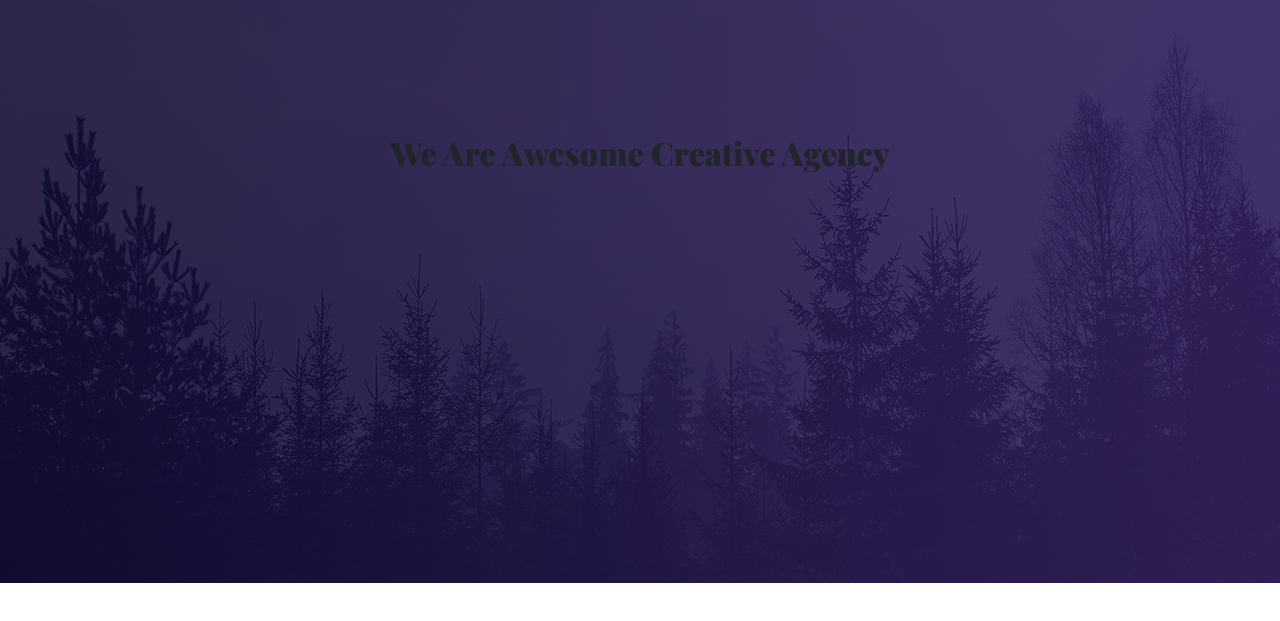
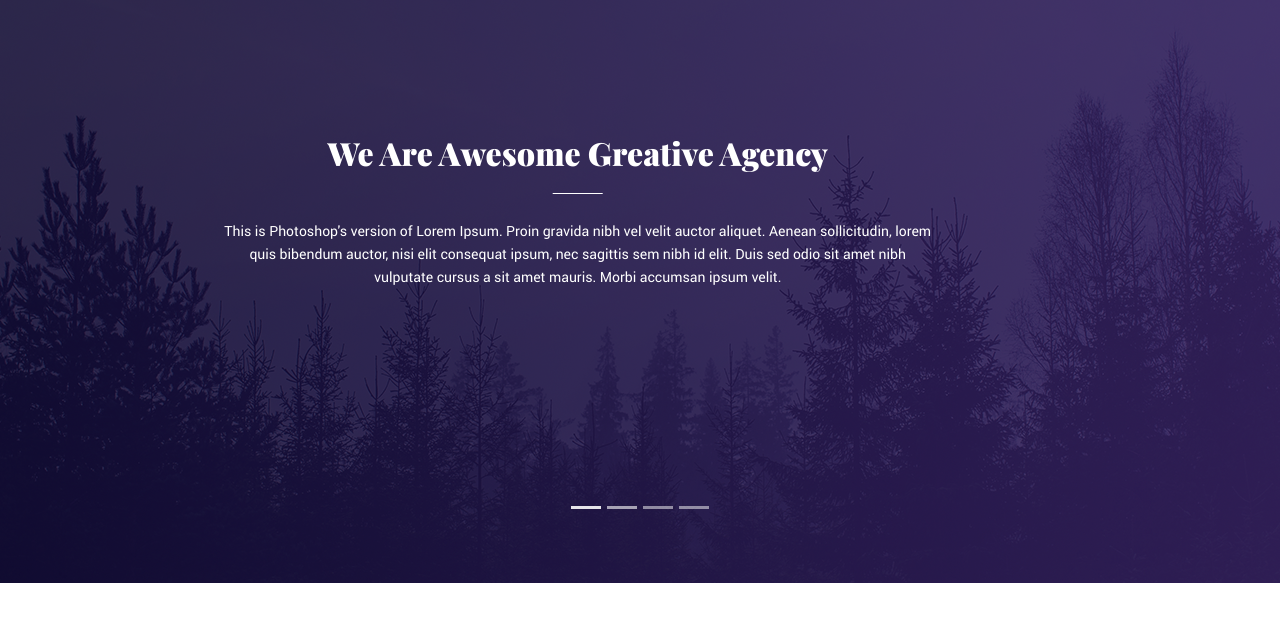
Before and after one commit to bullet445/project1, a website: page src/index.html in a window 1280 px wide. Shown: the part 87-708 px from the top of the page. Drawn offline with nearby package versions, Linux system fonts and the light colour scheme; files that its build step writes are made by us from their sources.

Commit message:
carousel

```diff
--- a/src/index.html
+++ b/src/index.html
@@ -9,6 +9,7 @@
 <body>
     @@include('./parts/header/header.html')
     <script src="./libs/jquery/jquery.js"></script>
+    <script src="libs/bootstrap/js/bootstrap.min.js"></script>
     <script src="./js/common.js"></script>
 </body>
 </html>
--- a/src/js/common.js
+++ b/src/js/common.js
@@ -1,3 +1,5 @@
 $(document).ready(function() {
 
+  $('.carousel').carousel()
+
   });
--- a/src/parts/header/header.html
+++ b/src/parts/header/header.html
@@ -25,8 +25,50 @@
     <div class="container center-header">
         <div class="row">
             <div class="col-12">
-                <div class="heading">
-                    <h1>We Are Awesome Creative Agency</h1>
+                <div id="carouselExampleIndicators" class="carousel slide" data-ride="carousel">
+                    <ol class="carousel-indicators">
+                      <li data-target="#carouselExampleIndicators" data-slide-to="0" class="active"></li>
+                      <li data-target="#carouselExampleIndicators" data-slide-to="1"></li>
+                      <li data-target="#carouselExampleIndicators" data-slide-to="2"></li>
+                      <li data-target="#carouselExampleIndicators" data-slide-to="3"></li>
+                    </ol>
+                    <div class="carousel-inner">
+                      <div class="carousel-item active">
+                        <h1>We Are Awesome Greative Agency</h1>
+                     <div class="text-border"><p></p></div>
+                        <p>This is Photoshop's version  of Lorem Ipsum. Proin gravida nibh vel velit auctor aliquet. Aenean sollicitudin, lorem <br>
+                            quis bibendum auctor, nisi elit consequat ipsum, nec sagittis sem nibh id elit. Duis sed odio sit amet nibh <br>
+                            vulputate cursus a sit amet mauris. Morbi accumsan ipsum velit.</p>
+                      </div>
+                      <div class="carousel-item">
+                        <h1>We Are Awesome Greative Agency</h1>
+                        <div class="text-border"><p></p></div>
+                        <p>This is Photoshop's version  of Lorem Ipsum. Proin gravida nibh vel velit auctor aliquet. Aenean sollicitudin, lorem <br>
+                            quis bibendum auctor, nisi elit consequat ipsum, nec sagittis sem nibh id elit. Duis sed odio sit amet nibh <br>
+                            vulputate cursus a sit amet mauris. Morbi accumsan ipsum velit.</p>
+                      </div>
+                      <div class="carousel-item">
+                        <h1>We Are Awesome Greative Agency</h1>
+                        <div class="text-border"><p></p></div>
+                        <p>This is Photoshop's version  of Lorem Ipsum. Proin gravida nibh vel velit auctor aliquet. Aenean sollicitudin, lorem <br>
+                            quis bibendum auctor, nisi elit consequat ipsum, nec sagittis sem nibh id elit. Duis sed odio sit amet nibh <br>
+                            vulputate cursus a sit amet mauris. Morbi accumsan ipsum velit.</p>
+                    </div>
+                    <div class="carousel-item">
+                        <h1>We Are Awesome Greative Agency</h1>
+                        <div class="text-border"><p></p></div>
+                        <p>This is Photoshop's version  of Lorem Ipsum. Proin gravida nibh vel velit auctor aliquet. Aenean sollicitudin, lorem <br>
+                            quis bibendum auctor, nisi elit consequat ipsum, nec sagittis sem nibh id elit. Duis sed odio sit amet nibh <br>
+                            vulputate cursus a sit amet mauris. Morbi accumsan ipsum velit.</p>
+                    </div>
+                    <a class="carousel-control-prev" href="#carouselExampleIndicators" role="button" data-slide="prev">
+                      <span class="carousel-control-prev-icon" aria-hidden="true"></span>
+                      <span class="sr-only">Previous</span>
+                    </a>
+                    <a class="carousel-control-next" href="#carouselExampleIndicators" role="button" data-slide="next">
+                      <span class="carousel-control-next-icon" aria-hidden="true"></span>
+                      <span class="sr-only">Next</span>
+                    </a>
                 </div>
             </div>
         </div>
--- a/src/parts/header/header.scss
+++ b/src/parts/header/header.scss
@@ -20,7 +20,6 @@ height: 670px;
 }
 
 .menu {
-
     ul {
         display: flex;
         padding-top: 13px;
@@ -40,22 +39,59 @@ height: 670px;
     }
 }
 
-
 .center-header {
     padding-top: 53px;
 }
 
-.heading {
+.carousel-item {
+    h1 {
         display: flex;
+        justify-content: center;
         align-content: center;
-        justify-content: center;
-    h1 {
         margin: 0;
         font-size: 32px;
         font-family: 'PlayfairDisplay-Black';
+        color: white;
+    }
+    p {
+        position: relative;
+        top: 30px;
+       color: white;
+       text-align: center;
+       font-size: 14px;
+       font-family: 'Roboto-Regular';
+       line-height: 23px;
+
     }
 }
 
+.text-border  {
+   display: flex;
+   justify-content: center;
+   position: relative;
+    margin: 0;
+    p {
+        border-bottom: 1px solid white;
+        width: 50px;
+        top: 21px;
+    }
+}
 
+.carousel-inner {
+    position: relative;
+    bottom: 39px;
+    height: 200px;
+}
 
+.carousel-indicators {
+    position: relative;
+    top: 362px;
 }
+
+.carousel-control-prev {
+    display:none;
+}
+.carousel-control-next {
+    display:none;
+}
+}
```
